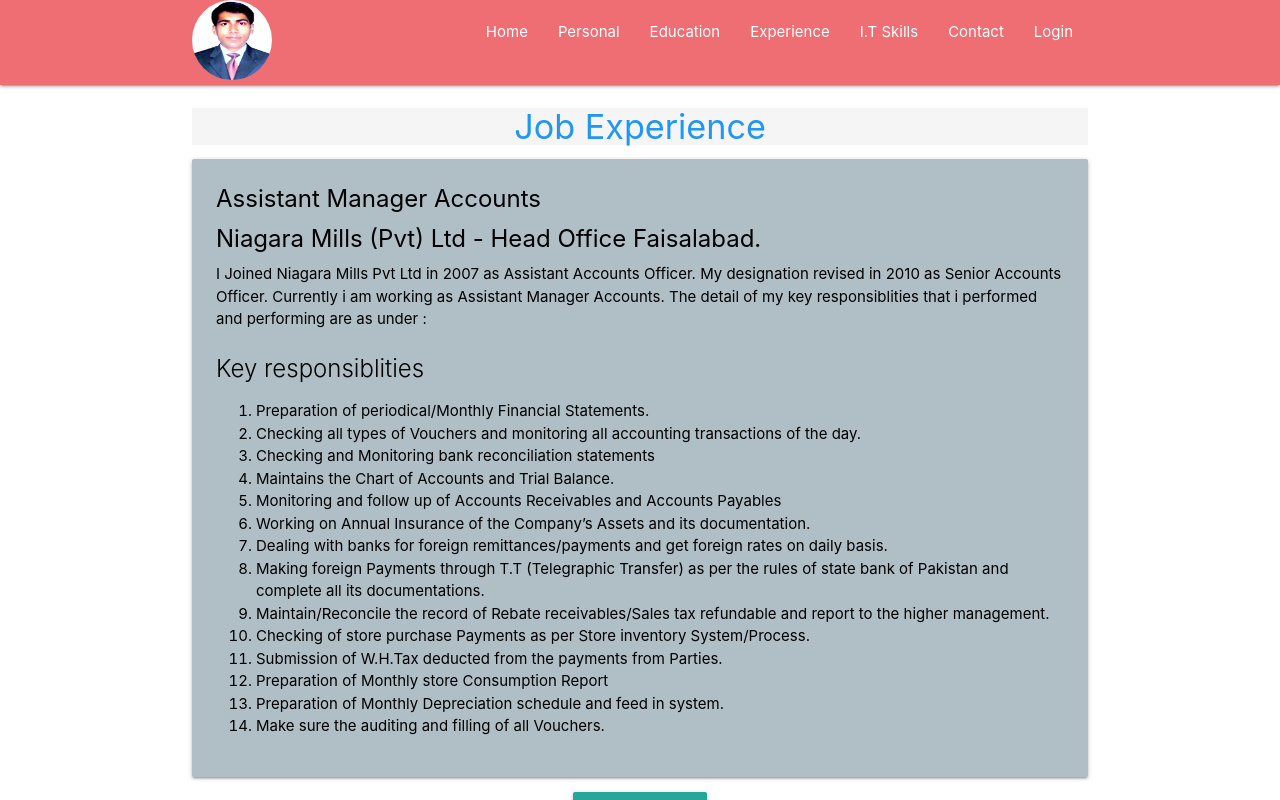
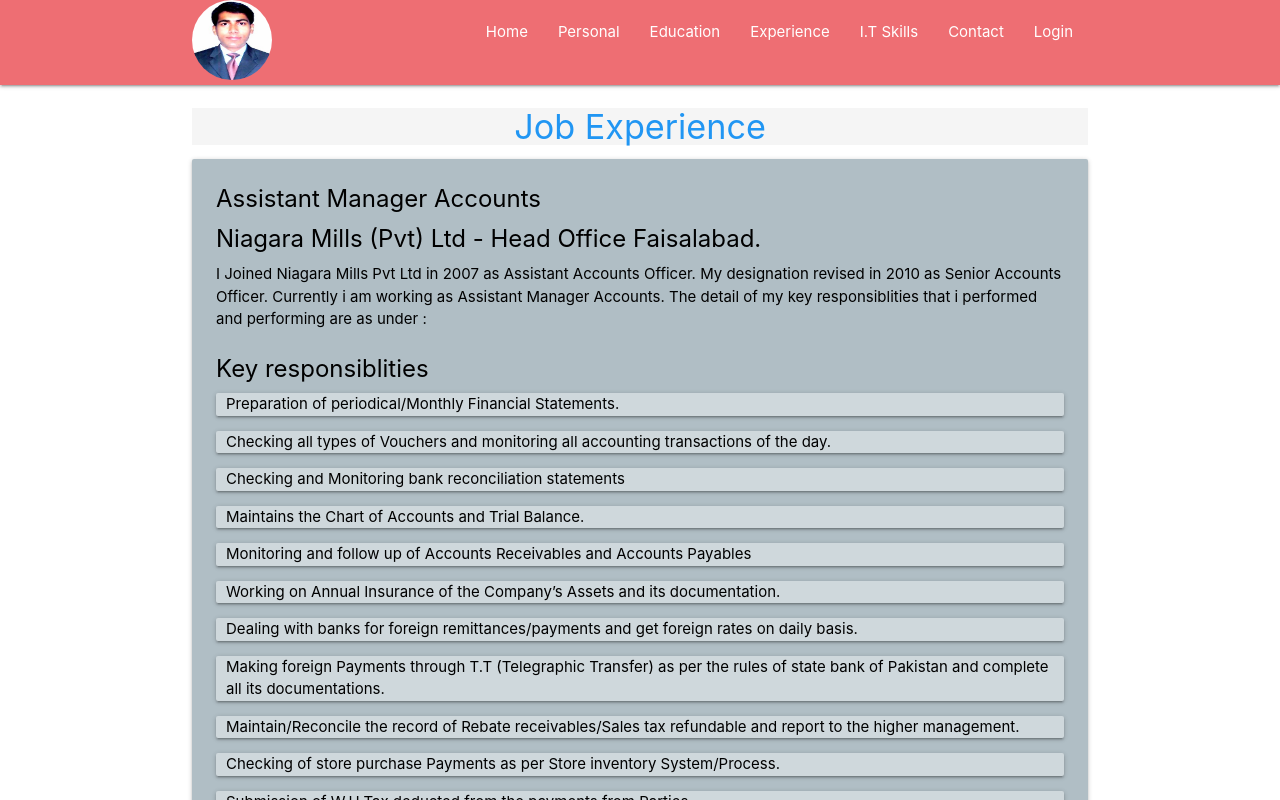
Before and after one commit to waqas3467605798/my_profile, a React (Create React App) app: page /Experience in a window 1280 px wide. Shown: the top 800 px of the page. Built offline with nearby package versions, Linux system fonts and the light colour scheme.

Commit message:
Additions in Login page & others

```diff
--- a/src/App.css
+++ b/src/App.css
@@ -16,10 +16,15 @@
     width:200px;
 }
 
-.loginChange{
-    visibility: hidden;
-}
 
+
+/* this css class used in login page */
 .display{
     display: none;
 }
+
+
+/* this css class is used in experience page at key responsibilities */
+.experience{
+    padding-left: 10px;
+}
--- a/src/App.js
+++ b/src/App.js
@@ -10,12 +10,15 @@
 import Contact from './component/Contact'
 import Itskills from './component/Itskills'
 import Login from './component/Login'
+import LoginContextStore from './context/LoginContext'
 
 class App extends Component {
 
   render() {
     return (
 
+
+      <LoginContextStore>
 <BrowserRouter>
 <div>
 <Header/>
@@ -31,6 +34,7 @@
 <Footer/>
 </div>
 </BrowserRouter>
+      </LoginContextStore>
     )
   }
 }
--- a/src/component/Experience.js
+++ b/src/component/Experience.js
@@ -26,24 +26,24 @@
                         <span className="card-title"><b>Assistant Manager Accounts</b>  </span>
                         <span className="card-title"><b>Niagara Mills (Pvt) Ltd - Head Office Faisalabad.</b>  </span>
                         <p>I Joined Niagara Mills Pvt Ltd in 2007 as Assistant Accounts Officer. My designation revised in 2010 as Senior Accounts Officer. Currently i am working as Assistant Manager Accounts. The detail of my key responsiblities that i performed and performing are as under : <br/><br/>
-                        <span className="card-title black-text">Key responsiblities  </span>
-                                <ol className='black-text'>
-                                <li>Preparation of periodical/Monthly Financial Statements.</li>
-                                <li>Checking all types of Vouchers and monitoring all accounting transactions of the day.</li>
-                                <li>Checking and Monitoring bank reconciliation statements</li>
-                                <li>Maintains the Chart of Accounts and Trial Balance.</li>
-                                <li>Monitoring and follow up of Accounts Receivables and Accounts Payables</li>
-                                <li>Working on Annual Insurance of the Company’s Assets and its documentation.</li>
-                                <li>Dealing with banks for foreign remittances/payments and get foreign rates on daily basis.</li>
-                                <li>Making foreign Payments through T.T (Telegraphic Transfer) as per the rules of state bank of Pakistan and complete all its documentations.</li>
-                                <li>Maintain/Reconcile the record of Rebate receivables/Sales tax refundable and report to the higher management.</li>
-                                <li>Checking of store purchase Payments as per Store inventory System/Process.</li>
-                                <li>Submission of W.H.Tax deducted from the payments from Parties. </li>
-                                <li>Preparation of Monthly store Consumption Report</li>
-                                <li>Preparation of Monthly Depreciation schedule and feed in system.</li>
-                                <li>Make sure the auditing and filling of all Vouchers.</li>
+                        <span className="card-title black-text"> <b>Key responsiblities </b> </span>
 
-                                </ol>
+                                <div className="card blue-grey lighten-4 experience"> Preparation of periodical/Monthly Financial Statements. </div>
+                                <div className="card blue-grey lighten-4 experience"> Checking all types of Vouchers and monitoring all accounting transactions of the day.</div>
+                                <div className="card blue-grey lighten-4 experience"> Checking and Monitoring bank reconciliation statements</div>
+                                <div className="card blue-grey lighten-4 experience"> Maintains the Chart of Accounts and Trial Balance.</div>
+                                <div className="card blue-grey lighten-4 experience"> Monitoring and follow up of Accounts Receivables and Accounts Payables</div>
+                                <div className="card blue-grey lighten-4 experience"> Working on Annual Insurance of the Company’s Assets and its documentation.</div>
+                                <div className="card blue-grey lighten-4 experience"> Dealing with banks for foreign remittances/payments and get foreign rates on daily basis.</div>
+                                <div className="card blue-grey lighten-4 experience"> Making foreign Payments through T.T (Telegraphic Transfer) as per the rules of state bank of Pakistan and complete all its documentations.</div>
+                                <div className="card blue-grey lighten-4 experience"> Maintain/Reconcile the record of Rebate receivables/Sales tax refundable and report to the higher management.</div>
+                                <div className="card blue-grey lighten-4 experience"> Checking of store purchase Payments as per Store inventory System/Process.</div>
+                                <div className="card blue-grey lighten-4 experience"> Submission of W.H.Tax deducted from the payments from Parties. </div>
+                                <div className="card blue-grey lighten-4 experience"> Preparation of Monthly store Consumption Report</div>
+                                <div className="card blue-grey lighten-4 experience"> Preparation of Monthly Depreciation schedule and feed in system.</div>
+                                <div className="card blue-grey lighten-4 experience">Make sure the auditing and filling of all Vouchers.</div>
+
+
                         </p>
                         </div>
                     </div>
--- a/src/component/HomeContent.js
+++ b/src/component/HomeContent.js
@@ -30,8 +30,8 @@
   <div className="row container">
 {/* // Grid Coloumn-1/2 */}
                     <div className="col s12 m6">
-                        <div className="card blue-grey lighten-1" style={{height:'200px'}}>
-                        <div className="card-content white-text">
+                        <div className="card blue-grey lighten-4" style={{height:'200px'}}>
+                        <div className="card-content black-text" style={{textAlign:"justify"}}>
                         <span className="card-title"><b>My Objective</b>  </span>
                         <p>To make an immediate contribution to the organization to which I will be engaged; using my practical experience, by applying my knowledge, by using my high caliber and intellectual skills. <br/>
 
@@ -44,10 +44,10 @@
 
 {/* // Grid Coloumn-2/2 */}
 <div className="col s12 m6">
-<div className="card blue-grey lighten-1" style={{height:'200px'}}>
-                        <div className="card-content white-text">
+<div className="card blue-grey lighten-4" style={{height:'200px'}}>
+                        <div className="card-content black-text" style={{textAlign:"justify"}}>
                         <span className="card-title"><b>Area of Interest</b></span>
-                        <p>Finance and Accounts is my area of interest. I have more than 12-Years experience in this field.  <br/>
+                        <p>Finance and Accounts is my area of interest. I have more than 12-Years experience in Finance/Accounts Department. During my tenor, i faced many challenges in this field and found bettor solutions to meet the challenge.  <br/>
 
                          </p>
                         </div>
@@ -59,6 +59,23 @@
 
 </div>
 
+
+
+     <div className='container'>
+    <div className="card blue-grey lighten-4">
+     <div className="card-content black-text">
+     <span className="card-title"><b>About Me</b>  </span>
+     <p style={{textAlign:'justify'}}> My name is waqas saleem. I was born in Faisalabad. My father was a Govt. School teacher. He retired and passed away in 2010. I belong to a middle level family. As a student, I was not a very good, but a normal student. I studied till 16th Class but passed all the exams with a normal marks (Not have excellent marks). But i belief, a normal student can be a good teacher, but it is not neccessory that a good student can be a good teacher </p>
+     </div>
+     </div>
+     </div>
+
+
+
+
+
+
+{/* Component of Curriculum Vitae */}
 <div className='container'>
  <h5 className="center-align blue-text grey lighten-4">Components of My Curriculum Vitae (C.V)</h5>
 
@@ -84,14 +101,7 @@
 
 </div>
 
-    <div>
-    <div className="card blue-grey lighten-4">
-     <div className="card-content black-text">
-     <span className="card-title"><b>About Me</b>  </span>
-     <p> My name is waqas saleem. I was born in Faisalabad. My father was a Govt. School teacher. He passed away in 2010. </p>
-     </div>
-     </div>
-     </div>
+
 
 
 </div>
--- a/src/component/Itskills.js
+++ b/src/component/Itskills.js
@@ -36,6 +36,7 @@
                              <div className='center'><Link to='/Contact'><button className="waves-effect waves-light btn-large">Contact Details</button></Link></div>
                           </div>
 
+
         )
 
 
--- a/src/context/LoginContext.js
+++ b/src/context/LoginContext.js
@@ -1,32 +1,36 @@
-import React, {Component} from 'react'
 import '../App.css'
-import M from "materialize-css";
-import waqasPic from '../images/Picture.jpg'
-import {Link} from 'react-router-dom'
+import React, { Component, createContext } from 'react';
 
+const myContext = createContext();
 
+export const MyLoginProvider = myContext.Provider;
+export const MyLoginConsumer = myContext.Consumer;
 
-class Header extends Component {
+class LoginContextStore extends Component {
 constructor(){
     super()
     this.state = {
-
+        name: 'waqas',
+        loginStatus: false
     }
 }
 
 
-
+l
 
     render() {
         return (
             <div>
+            <MyLoginProvider value={{...this.state}}>
+                {this.props.children}
+            </MyLoginProvider>
+
 
             </div>
-
         )
 
 
     }
 }
 
-export default Header;
+export default LoginContextStore;
```
Also changed, not shown: src/component/Header.js (+8 -2 lines), src/component/Login.js (+30 -15 lines). Lines whose indentation alone changed are shown as unchanged.
